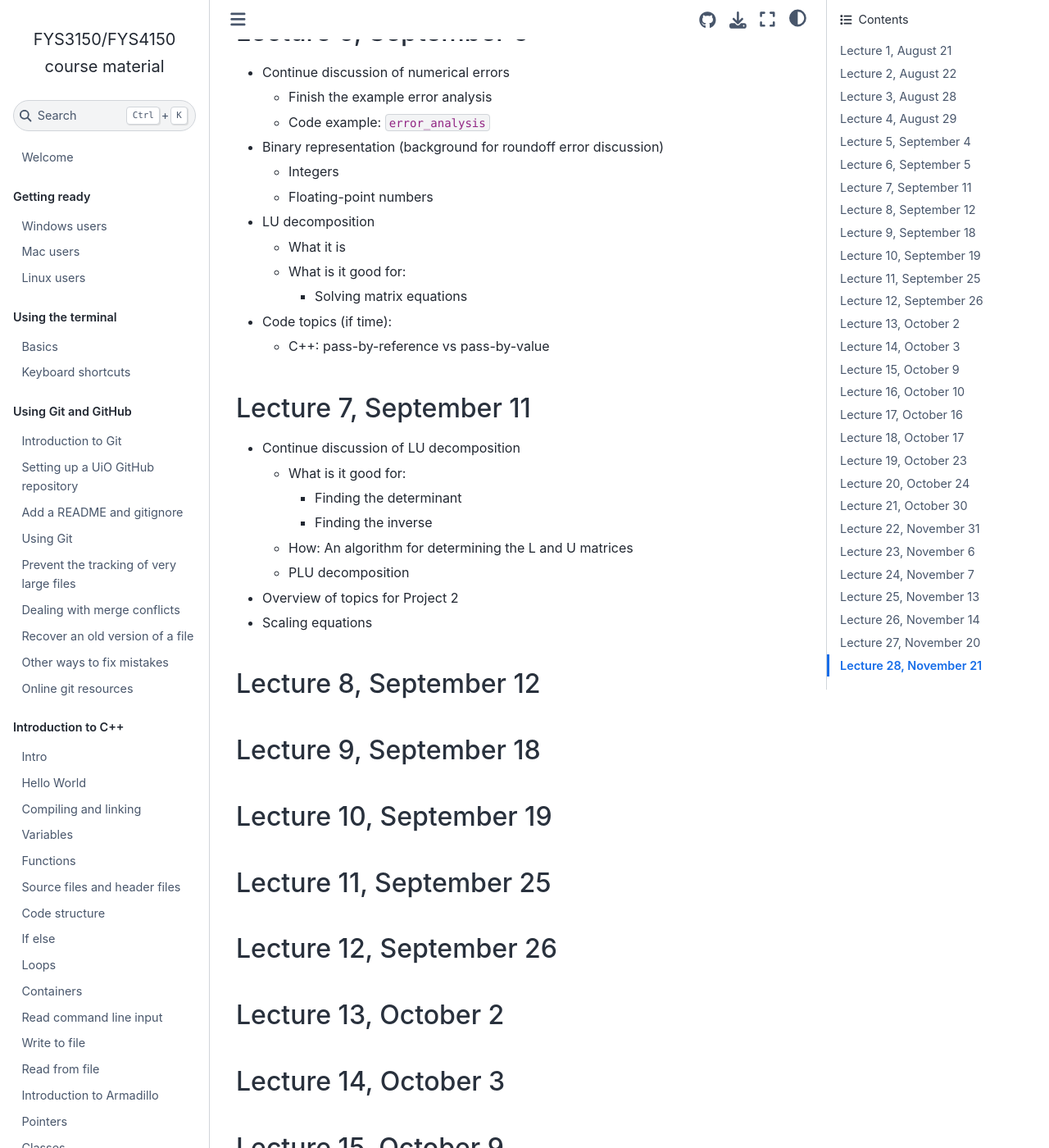
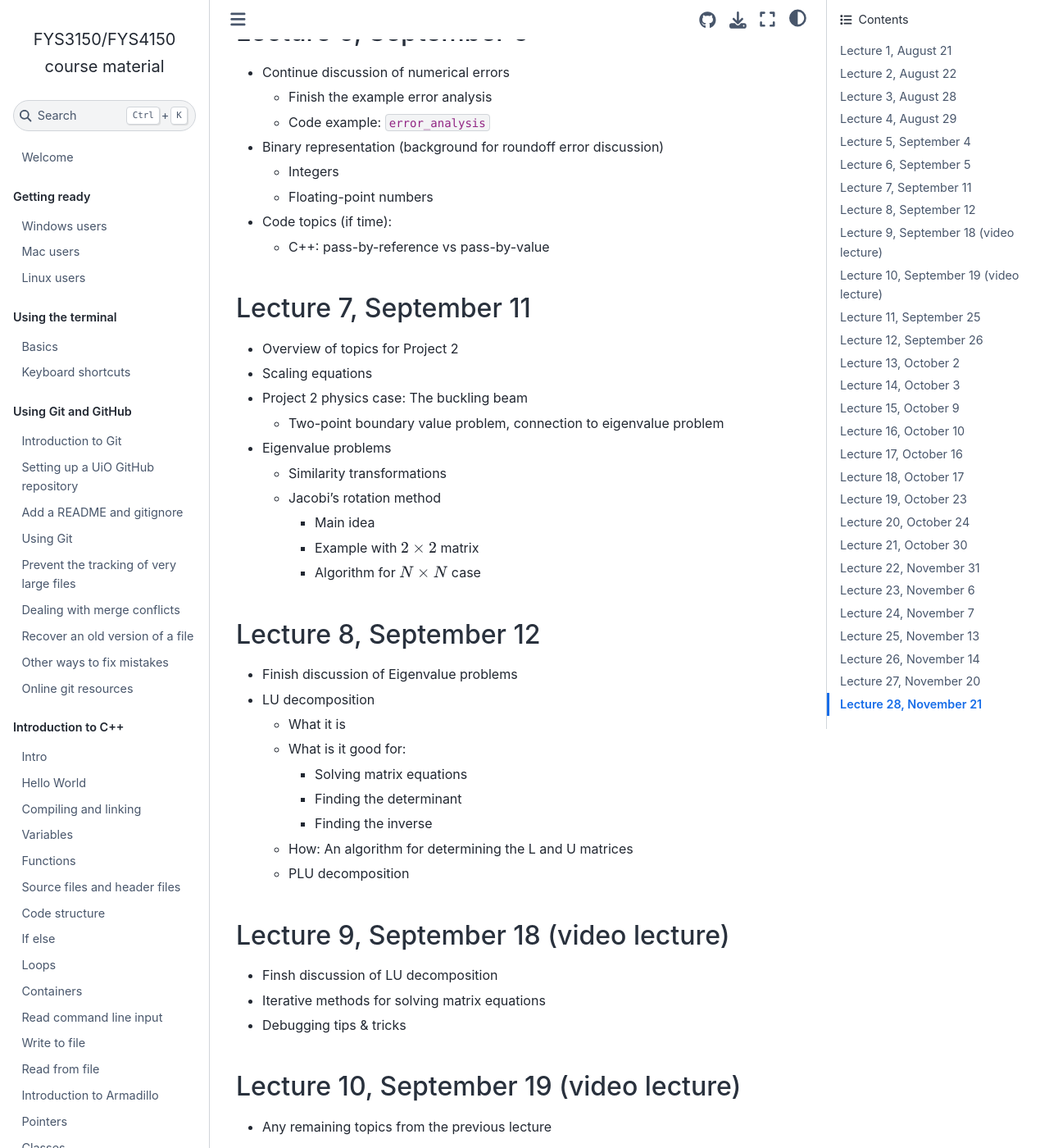
Before and after one commit to anderkve/FYS3150, a Jupyter Book: the page built from lecture_notes/2025/README.md, in a window 1280 px wide and 1400 px high, scrolled down 1490 px. Shown: the whole window at 82% size. Built offline with Jupyter Book 1.0.4 settings and Sphinx 7.4.7 and the Sphinx Book theme 1.1.4, drawn with Linux system fonts in a browser that asks for light colours; pages that are not in the unit, such as notebooks, are missing from menus.

Commit message:
Update README.md

```diff
--- a/lecture_notes/2025/README.md
+++ b/lecture_notes/2025/README.md
@@ -58,37 +58,47 @@
 - Binary representation (background for roundoff error discussion)
   - Integers
   - Floating-point numbers
+- Code topics (if time):
+  - C++: pass-by-reference vs pass-by-value
+
+
+### Lecture 7, September 11
+
+- Overview of topics for Project 2
+- Scaling equations
+- Project 2 physics case: The buckling beam
+  - Two-point boundary value problem, connection to eigenvalue problem
+- Eigenvalue problems
+  - Similarity transformations
+  - Jacobi's rotation method
+    - Main idea
+    - Example with $2 \times 2$ matrix
+    - Algorithm for $N \times N$ case
+
+
+### Lecture 8, September 12
+
+- Finish discussion of Eigenvalue problems
 - LU decomposition
   - What it is
   - What is it good for:
     - Solving matrix equations
-- Code topics (if time):
-  - C++: pass-by-reference vs pass-by-value
-
-
-
-### Lecture 7, September 11
-
-- Continue discussion of LU decomposition
-  - What is it good for:
     - Finding the determinant
     - Finding the inverse
   - How: An algorithm for determining the L and U matrices
   - PLU decomposition
-- Overview of topics for Project 2
-- Scaling equations
 
 
-### Lecture 8, September 12
+### Lecture 9, September 18 (video lecture)
+
+- Finsh discussion of LU decomposition
+- Iterative methods for solving matrix equations
+- Debugging tips & tricks
 
 
+### Lecture 10, September 19 (video lecture)
 
-### Lecture 9, September 18
-
-
-
-### Lecture 10, September 19
-
+- Any remaining topics from the previous lecture
 
 
 ### Lecture 11, September 25
```
